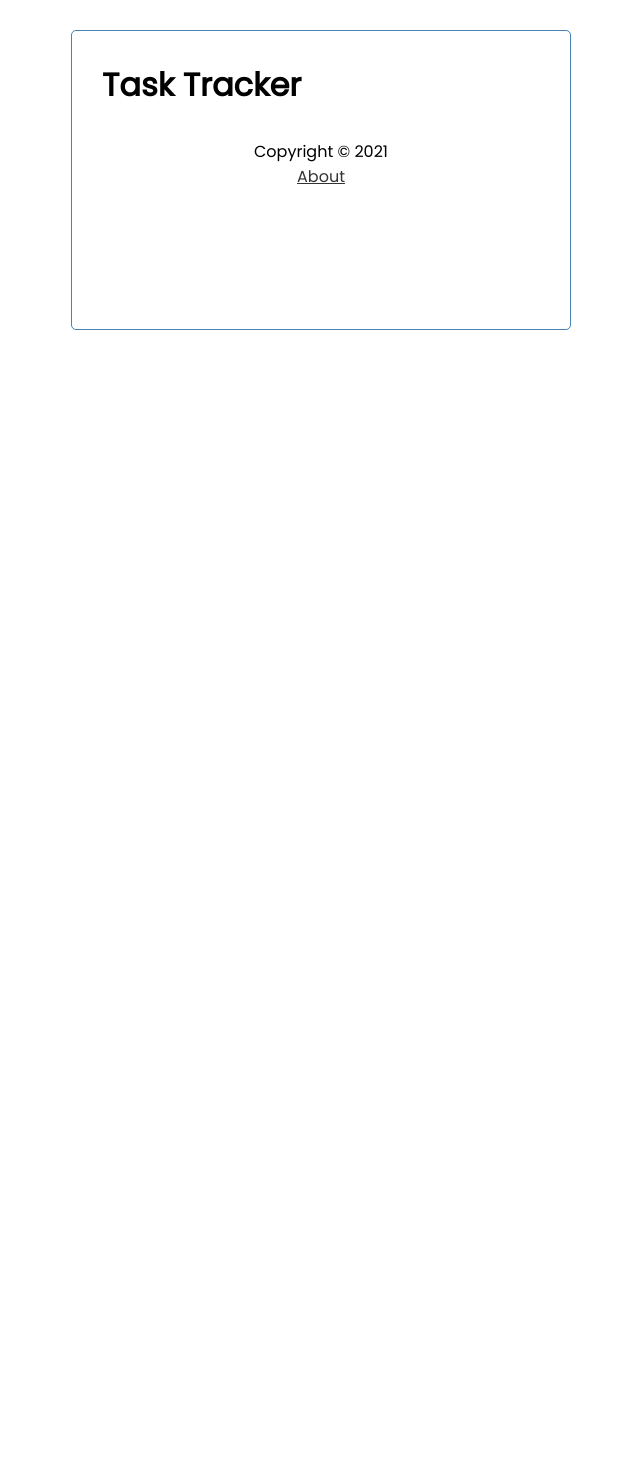
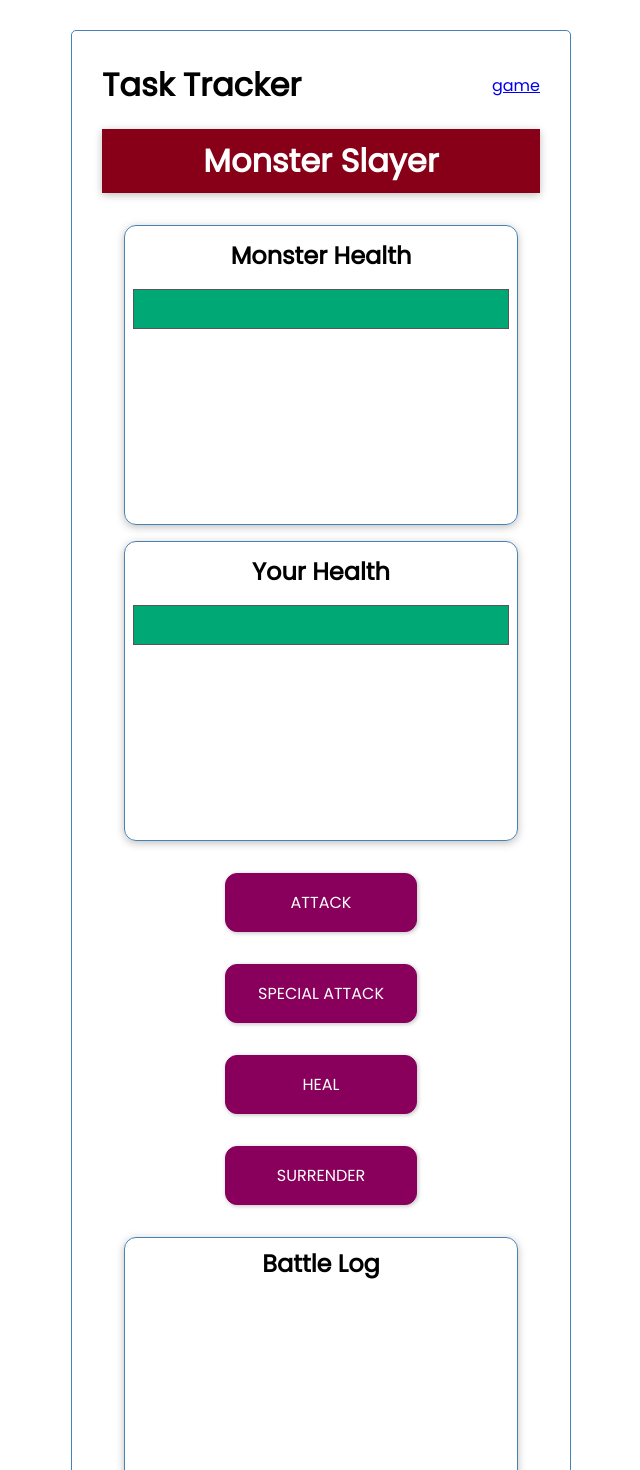
Before and after one commit to qkrwlgh91/vue3-todo-first, a Vue app: page /game in a window 1280 px wide. Shown: the top 1470 px of the page, without its empty margins (319-959 px from the left). Before the commit the page ends 800 px from the top, so only its background shows below. Built offline with nearby package versions, Linux system fonts and the light colour scheme.

Commit message:
mini project named monster slayer game set up

```diff
--- a/src/components/Header.vue
+++ b/src/components/Header.vue
@@ -7,6 +7,7 @@
             :text="showAddTask ? 'Close' : 'Add Task'"
             :color="showAddTask ? 'red' : 'green'"
         />
+        <router-link to="/game">game</router-link>
     </header>
 </template>
 
--- a/src/router/index.js
+++ b/src/router/index.js
@@ -1,6 +1,7 @@
 import {createRouter, createWebHistory} from 'vue-router'
 import Home from '../views/Home.vue'
 import About from '../views/About.vue'
+import Game from '../views/Game.vue'
 
 const routes = [
     {
@@ -12,6 +13,11 @@ const routes = [
         path: '/about',
         name: 'About',
         component: About
+    },
+    {
+        path: '/game',
+        name: 'Game',
+        component: Game
     }
 ]
 
--- /dev/null
+++ b/src/views/Game.vue
@@ -0,0 +1,145 @@
+<template>
+    <header>
+      <h1>Monster Slayer</h1>
+    </header>
+    <div id="game">
+      <section id="monster" class="container">
+        <h2>Monster Health</h2>
+        <div class="healthbar">
+          <div class="healthbar__value"></div>
+        </div>
+      </section>
+      <section id="player" class="container">
+        <h2>Your Health</h2>
+        <div class="healthbar">
+          <div class="healthbar__value"></div>
+        </div>
+      </section>
+      <section id="controls">
+        <button>ATTACK</button>
+        <button>SPECIAL ATTACK</button>
+        <button>HEAL</button>
+        <button>SURRENDER</button>
+      </section>
+      <section id="log" class="container">
+        <h2>Battle Log</h2>
+        <ul></ul>
+      </section>
+    </div>
+</template>
+
+<script>
+
+</script>
+
+
+<style scoped>
+
+header {
+  box-shadow: 0 2px 8px rgba(0, 0, 0, 0.26);
+  padding: 0.5rem;
+  background-color: #880017;
+  color: white;
+  text-align: center;
+  margin-bottom: 2rem;
+}
+
+section {
+  width: 90%;
+  max-width: 40rem;
+  margin: auto;
+}
+
+.healthbar {
+  width: 100%;
+  height: 40px;
+  border: 1px solid #575757;
+  margin: 1rem 0;
+  background: #fde5e5;
+}
+
+.healthbar__value {
+  background-color: #00a876;
+  width: 100%;
+  height: 100%;
+}
+
+.container {
+  text-align: center;
+  padding: 0.5rem;
+  margin: 1rem auto;
+  box-shadow: 0 2px 8px rgba(0, 0, 0, 0.26);
+  border-radius: 12px;
+}
+
+#monster h2,
+#player h2 {
+  margin: 0.25rem;
+}
+
+#controls {
+  display: flex;
+  flex-direction: row;
+  flex-wrap: wrap;
+  align-items: center;
+  justify-content: center;
+}
+
+button {
+  font: inherit;
+  border: 1px solid #88005b;
+  background-color: #88005b;
+  color: white;
+  padding: 1rem 2rem;
+  border-radius: 12px;
+  margin: 1rem;
+  width: 12rem;
+  cursor: pointer;
+  box-shadow: 1px 1px 4px rgba(0, 0, 0, 0.26);
+}
+
+button:focus {
+  outline: none;
+}
+
+button:hover,
+button:active {
+  background-color: #af0a78;
+  border-color: #af0a78;
+  box-shadow: 1px 1px 8px rgba(0, 0, 0, 0.26);
+}
+
+button:disabled {
+  background-color: #ccc;
+  border-color: #ccc;
+  box-shadow: none;
+  color: #3f3f3f;
+  cursor: not-allowed;
+}
+
+#log ul {
+  list-style: none;
+  margin: 0;
+  padding: 0;
+}
+
+#log li {
+  margin: 0.5rem 0;
+}
+
+.log--player {
+  color: #7700ff;
+}
+
+.log--monster {
+  color: #da8d00;
+}
+
+.log--damage {
+  color: red;
+}
+
+.log--heal {
+  color: green;
+}
+</style>
```
